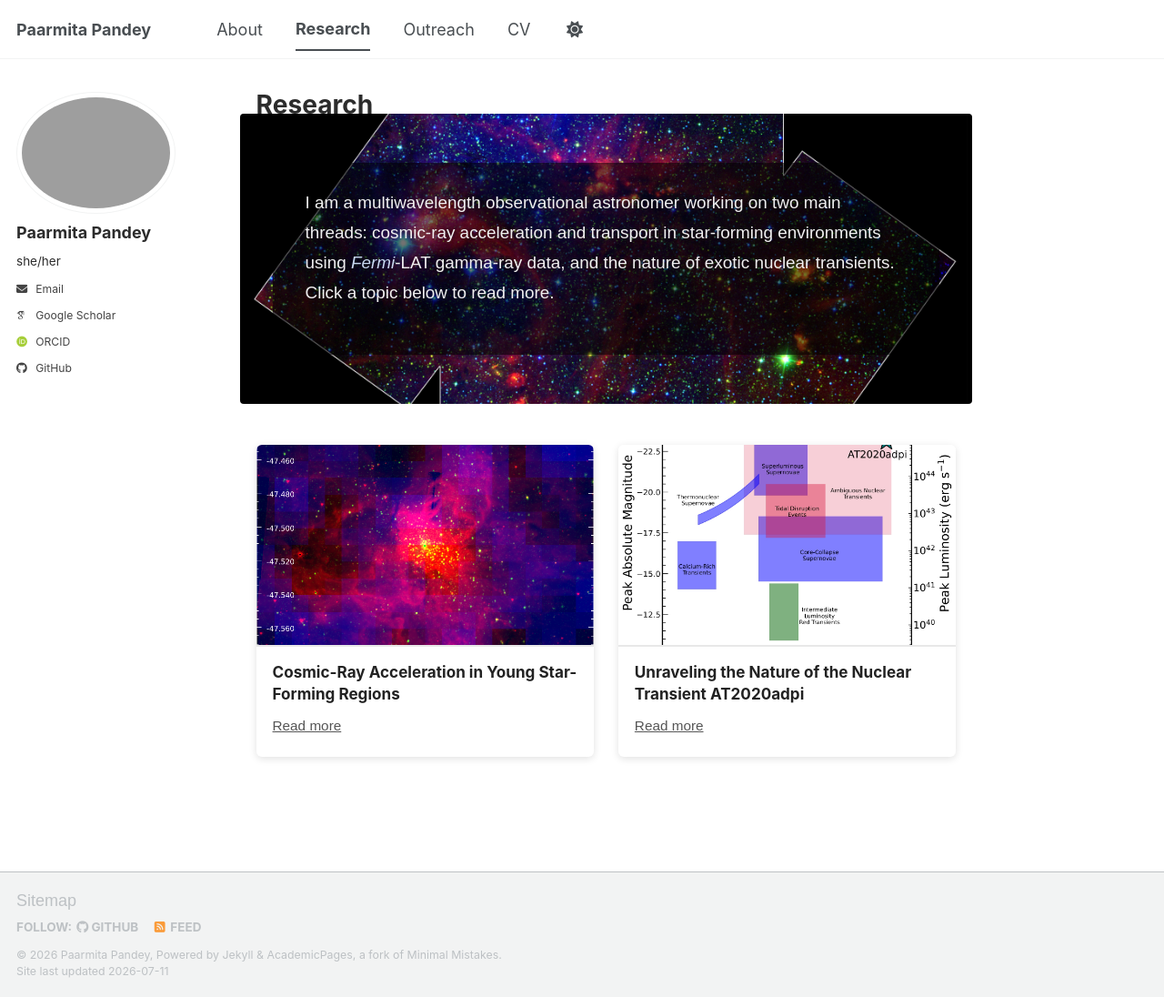
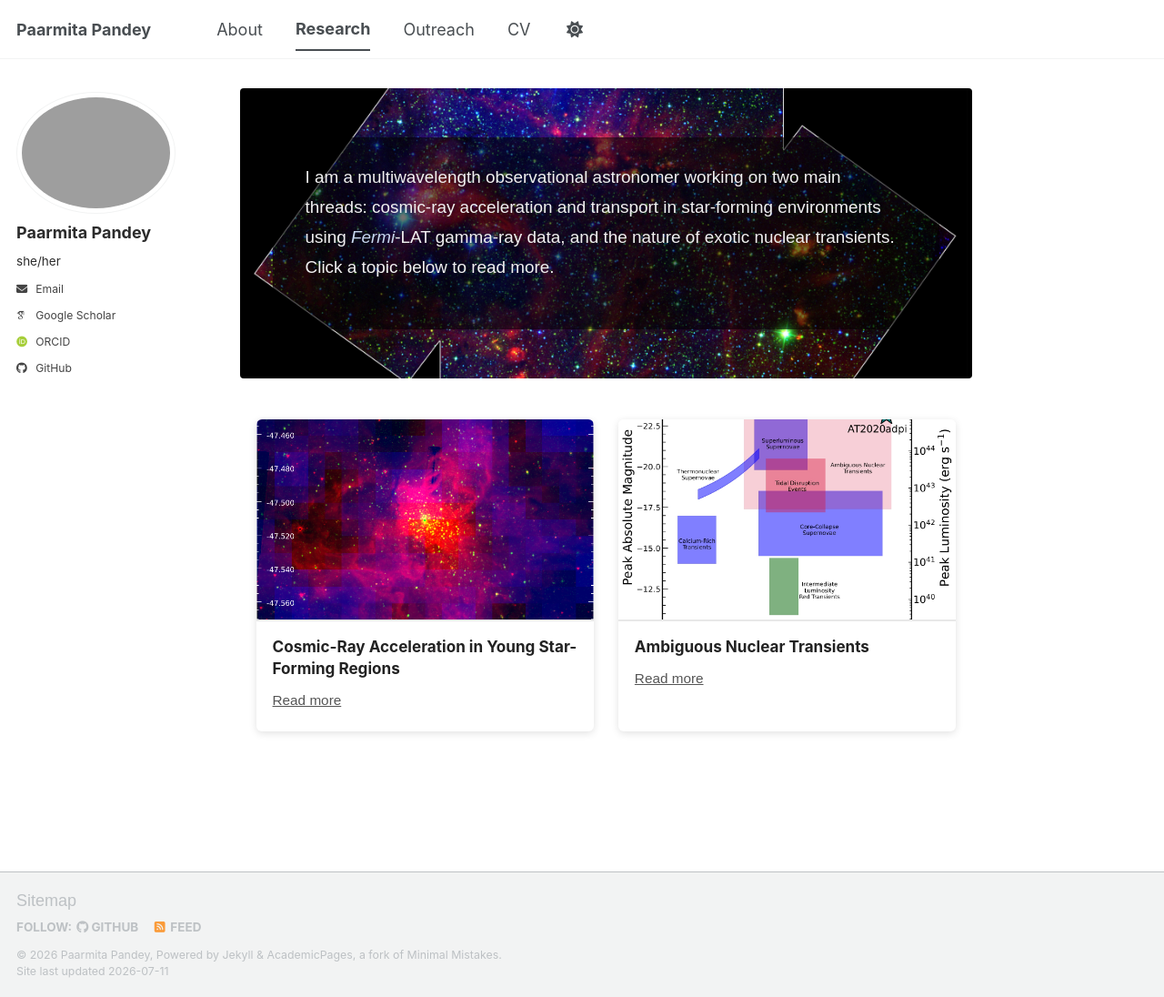
Before and after one commit to paarmitap/paarmitap.github.io, a Jekyll site: the page built from _pages/research.md, in a window 1280 px wide and 1096 px high. Shown: the whole window at 91% size. Built offline with Jekyll 4.4.1, drawn with Linux system fonts in a browser that asks for light colours; some web fonts are replaced; a script bundle is joined from its source files by our own code; library files that are not in the unit come from our copies.

Commit message:
Update research page title and content

```diff
--- a/_pages/research.md
+++ b/_pages/research.md
@@ -1,5 +1,5 @@
 ---
-title: "Research"
+title: " "
 permalink: /research/
 layout: single
 author_profile: true
@@ -32,7 +32,7 @@
   <div class="research-card" onclick="openModal('ant')">
     <img src="/images/project2_plot.jpg" alt="AT2020adpi comparison plot">
     <div class="research-card-label">
-      <h3>Unraveling the Nature of the Nuclear Transient AT2020adpi</h3>
+      <h3>Ambiguous Nuclear Transients</h3>
       <span class="read-more">Read more</span>
     </div>
   </div>
@@ -61,8 +61,8 @@
       acceleration in two such environments.
     </p>
     <p>
-      First, we look at the young star-forming region <strong>RCW 38</strong> (age &lt; 0.5 Myr),
-      where we detect gamma-ray emission at a <strong>22&sigma;</strong> significance level,
+      First, we look at the young star-forming region RCW 38 (age &lt; 0.5 Myr),
+      where we detect gamma-ray emission at a 22&sigma; significance level,
       providing strong evidence that stellar winds can accelerate cosmic-ray particles.
       These observations allow us to constrain the cosmic-ray acceleration efficiency,
       diffusion timescales, and pressure within the region.
@@ -109,7 +109,7 @@
     <p>
       I study transient events associated with supermassive black holes, which offer
       unique insights into accretion physics in galactic nuclei. In a recent multiwavelength
-      study, I analyzed <strong>AT2020adpi</strong>, a luminous optical/UV nuclear transient
+      study, I analyzed AT2020adpi, a luminous optical/UV nuclear transient
       at z&nbsp;=&nbsp;0.26 that does not fit into existing categories such as tidal disruption
       events or standard AGN variability.
     </p>
```
Also changed, not shown: other parts of _pages/research.md (+2 -2 lines).
